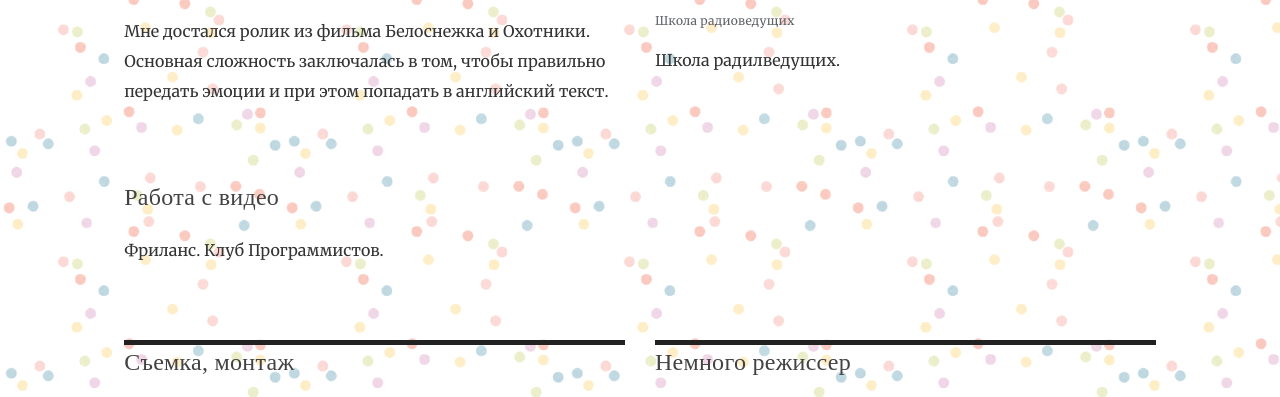
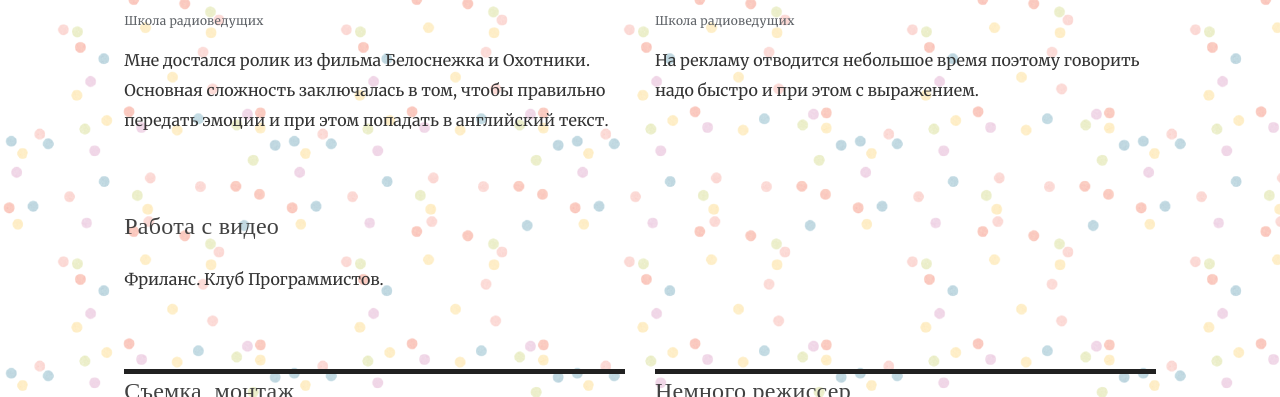
Before and after one commit to cvkp/cvkp.github.io, a Jekyll site: the page built from video/index.html, in a window 1280 px wide and 900 px high, scrolled down 615 px, cut to the strip 247-644 px from the top of the window. Built offline with Jekyll 4.4.1, drawn with Linux system fonts in a browser that asks for light colours; nearby versions of some CDN libraries; library files that are not in the unit come from our copies.

Commit message:
Update index.html

```diff
--- a/video/index.html
+++ b/video/index.html
@@ -73,7 +73,7 @@ contact: passive
 
 
     {% include youtube.html id="vwilBq-AkAw " %}
-
+<div class="article-media-caption"><figcaption> Школа радиоведущих</figcaption> </div>
 
 
 
@@ -90,7 +90,7 @@ contact: passive
          {% include youtube.html id="gtBAT7cHxzo " %}
          <div class="article-media-caption"><figcaption> Школа радиоведущих</figcaption> </div>
          <div class="media-body">
-            <p>Школа радилведущих. </p>
+            <p>На рекламу отводится небольшое время поэтому говорить надо быстро и при этом с выражением. </p>
          </div>
       </div>
    </div>
```
